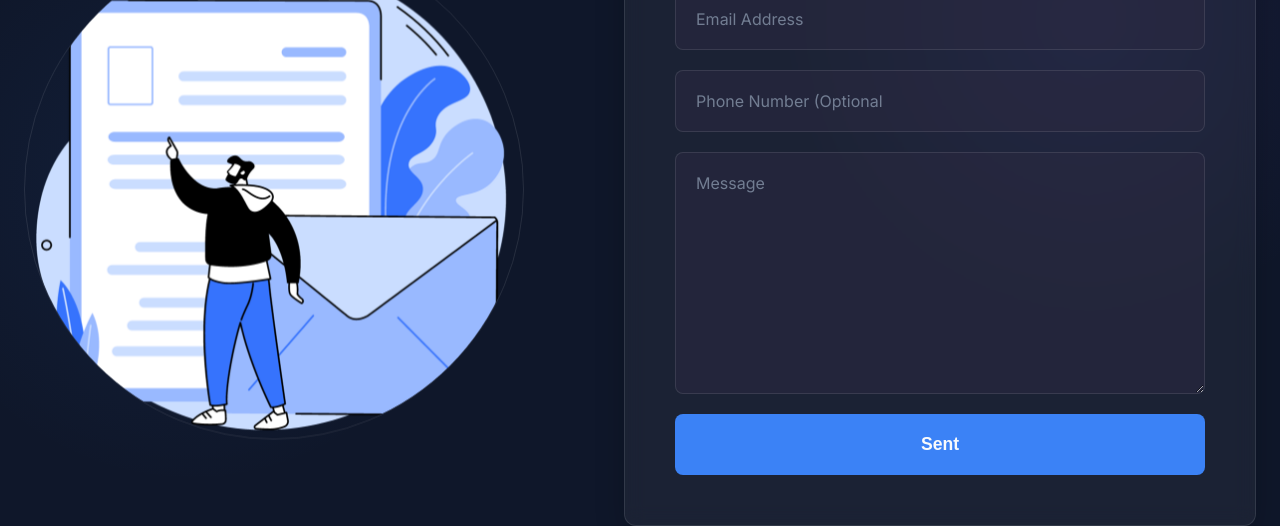
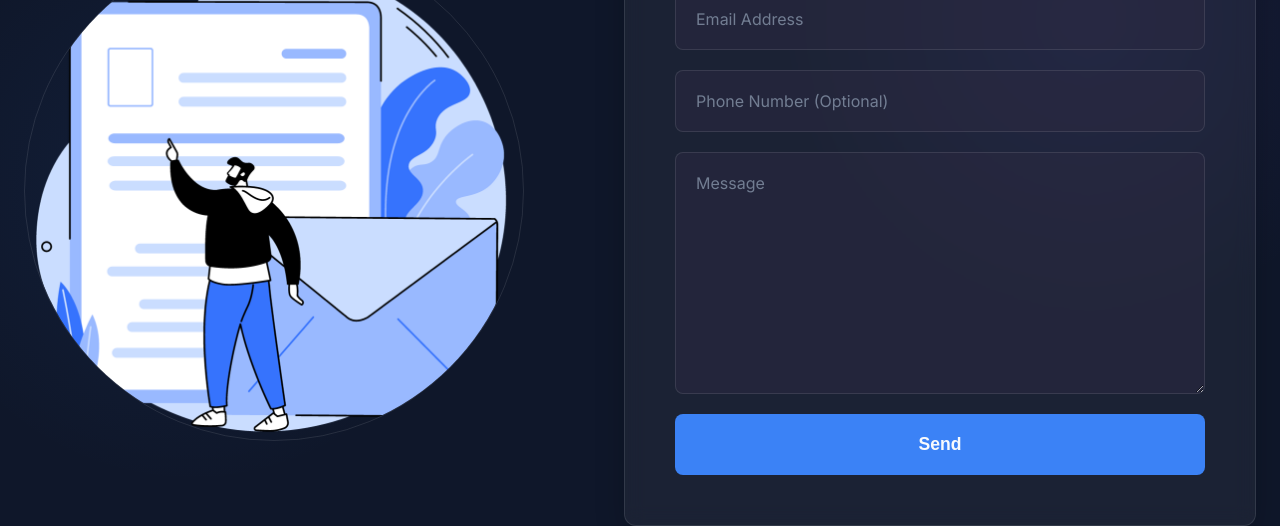
Before and after one commit to Abidemi-mi/bidexblog, a Next.js app: page /contact in a window 1280 px wide. Shown: the part 241-767 px from the top of the page. Built offline with nearby package versions, Linux system fonts and the light colour scheme; no server answers.

Commit message:
implemented functional contact form

```diff
--- a/src/app/contact/contact.module.css
+++ b/src/app/contact/contact.module.css
@@ -34,62 +34,6 @@
   flex: 1;
 }
 
-.form {
-  display: flex;
-  flex-direction: column;
-  gap: 20px;
-  background: var(--glass-bg);
-  padding: 50px;
-  border-radius: 12px;
-  border: 1px solid var(--glass-border);
-  backdrop-filter: blur(10px);
-  box-shadow: 0 10px 30px rgba(0, 0, 0, 0.2);
-}
-
-.form input,
-.form textarea {
-  padding: 20px;
-  border-radius: 8px;
-  border: 1px solid var(--glass-border);
-  outline: none;
-  background: rgba(45, 43, 66, 0.5); /* Semi-transparent dark bg */
-  color: var(--text);
-  font-family: inherit;
-  font-size: 1rem;
-  transition: all 0.3s ease;
-}
-
-.form input:focus,
-.form textarea:focus {
-  background: rgba(45, 43, 66, 0.8);
-  border-color: var(--primary);
-  box-shadow: 0 0 0 4px rgba(59, 130, 246, 0.1);
-}
-
-.form input::placeholder,
-.form textarea::placeholder {
-  color: var(--text-soft);
-  opacity: 0.7;
-}
-
-.button {
-  padding: 20px;
-  background: var(--primary);
-  color: var(--text);
-  font-weight: bold;
-  border: none;
-  border-radius: 8px;
-  cursor: pointer;
-  font-size: 1.1rem;
-  transition: all 0.3s ease;
-}
-
-.button:hover {
-  background: #2563eb; /* Darker shade of primary */
-  transform: translateY(-2px);
-  box-shadow: 0 5px 15px rgba(59, 130, 246, 0.4);
-}
-
 @media (max-width: 1024px) {
   .container {
     flex-direction: column;
@@ -100,10 +44,12 @@
   .imgContainer {
     height: 300px;
     width: 100%;
-  }
 
-  .form {
-    padding: 30px;
-    width: 100%;
   }
 }
+
+@media (max-width: 768px) {
+   .imgContainer{
+   display: none;
+}
+}
--- a/src/app/contact/page.jsx
+++ b/src/app/contact/page.jsx
@@ -1,6 +1,7 @@
 import React from "react";
 import styles from "./contact.module.css";
 import Image from "next/image";
+import ContactForm from "@/components/contactForm/contactForm";
 
 export const metadata = {
   title: "Contact Page",
@@ -16,14 +17,7 @@ const ContactPage = () => {
       </div>
 
       <div className={styles.formContainer}>
-        <form className={styles.form}>
-          <input type="text" placeholder="Name and Surname" />
-          <input type="email" placeholder="Email Address" />
-          <input type="text" placeholder="Phone Number (Optional" />
-          <textarea cols="30" rows="10" placeholder="Message" name="" id="" />
-
-          <button className={styles.button}>Sent</button>
-        </form>
+        <ContactForm />
       </div>
     </div>
   );
--- a/src/app/lib/models.js
+++ b/src/app/lib/models.js
@@ -55,5 +55,27 @@ const postSchema = new mongoose.Schema(
   { timestamps: true }
 );
 
+const contactSchema = new mongoose.Schema(
+  {
+    name: {
+      type: String,
+      required: true,
+    },
+    email: {
+      type: String,
+      required: true,
+    },
+    phone: {
+      type: String,
+    },
+    message: {
+      type: String,
+      required: true,
+    },
+  },
+  { timestamps: true }
+);
+
 export const User = mongoose.models?.User || mongoose.model("User", userSchema);
 export const Post = mongoose.models?.Post || mongoose.model("Post", postSchema);
+export const Contact = mongoose.models?.Contact || mongoose.model("Contact", contactSchema);
--- /dev/null
+++ b/src/components/contactForm/contactForm.jsx
@@ -0,0 +1,37 @@
+"use client";
+
+import { useFormState } from "react-dom";
+import { addContact } from "@/app/lib/action";
+import styles from "./contactForm.module.css";
+import { useEffect, useRef } from "react";
+
+const ContactForm = () => {
+  const [state, formAction] = useFormState(addContact, undefined);
+  const formRef = useRef();
+
+  useEffect(() => {
+    if (state?.success) {
+      formRef.current.reset();
+    }
+  }, [state?.success]);
+
+  return (
+    <form action={formAction} className={styles.form} ref={formRef}>
+      <input type="text" placeholder="Name and Surname" name="name" required />
+      <input type="email" placeholder="Email Address" name="email" required />
+      <input type="text" placeholder="Phone Number (Optional)" name="phone" />
+      <textarea
+        cols="30"
+        rows="10"
+        placeholder="Message"
+        name="message"
+        required
+      />
+      <button className={styles.button}>Send</button>
+      {state?.error && <p className={styles.error}>{state.error}</p>}
+      {state?.success && <p className={styles.success}>Message sent successfully!</p>}
+    </form>
+  );
+};
+
+export default ContactForm;
--- /dev/null
+++ b/src/components/contactForm/contactForm.module.css
@@ -0,0 +1,72 @@
+.form {
+  display: flex;
+  flex-direction: column;
+  gap: 20px;
+  background: var(--glass-bg);
+  padding: 50px;
+  border-radius: 12px;
+  border: 1px solid var(--glass-border);
+  backdrop-filter: blur(10px);
+  box-shadow: 0 10px 30px rgba(0, 0, 0, 0.2);
+}
+
+.form input,
+.form textarea {
+  padding: 20px;
+  border-radius: 8px;
+  border: 1px solid var(--glass-border);
+  outline: none;
+  background: rgba(45, 43, 66, 0.5); /* Semi-transparent dark bg */
+  color: var(--text);
+  font-family: inherit;
+  font-size: 1rem;
+  transition: all 0.3s ease;
+}
+
+.form input:focus,
+.form textarea:focus {
+  background: rgba(45, 43, 66, 0.8);
+  border-color: var(--primary);
+  box-shadow: 0 0 0 4px rgba(59, 130, 246, 0.1);
+}
+
+.form input::placeholder,
+.form textarea::placeholder {
+  color: var(--text-soft);
+  opacity: 0.7;
+}
+
+.button {
+  padding: 20px;
+  background: var(--primary);
+  color: var(--text);
+  font-weight: bold;
+  border: none;
+  border-radius: 8px;
+  cursor: pointer;
+  font-size: 1.1rem;
+  transition: all 0.3s ease;
+}
+
+.button:hover {
+  background: #2563eb; /* Darker shade of primary */
+  transform: translateY(-2px);
+  box-shadow: 0 5px 15px rgba(59, 130, 246, 0.4);
+}
+
+.error {
+  color: #ef4444;
+  font-size: 0.9rem;
+}
+
+.success {
+  color: #22c55e;
+  font-size: 0.9rem;
+}
+
+@media (max-width: 1024px) {
+  .form {
+    padding: 30px;
+    width: 100%;
+  }
+}
```
Also changed, not shown: src/app/lib/action.js.
